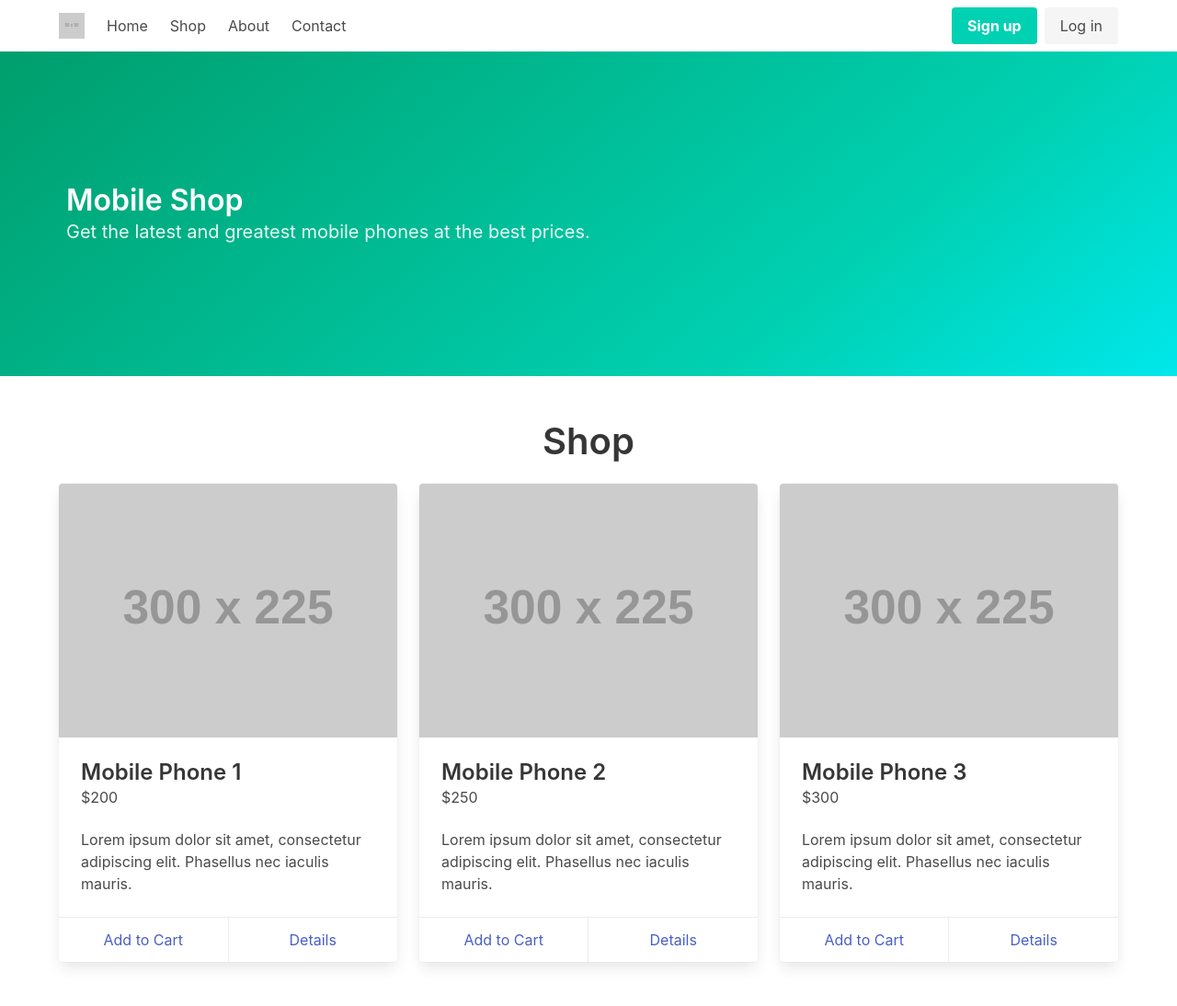
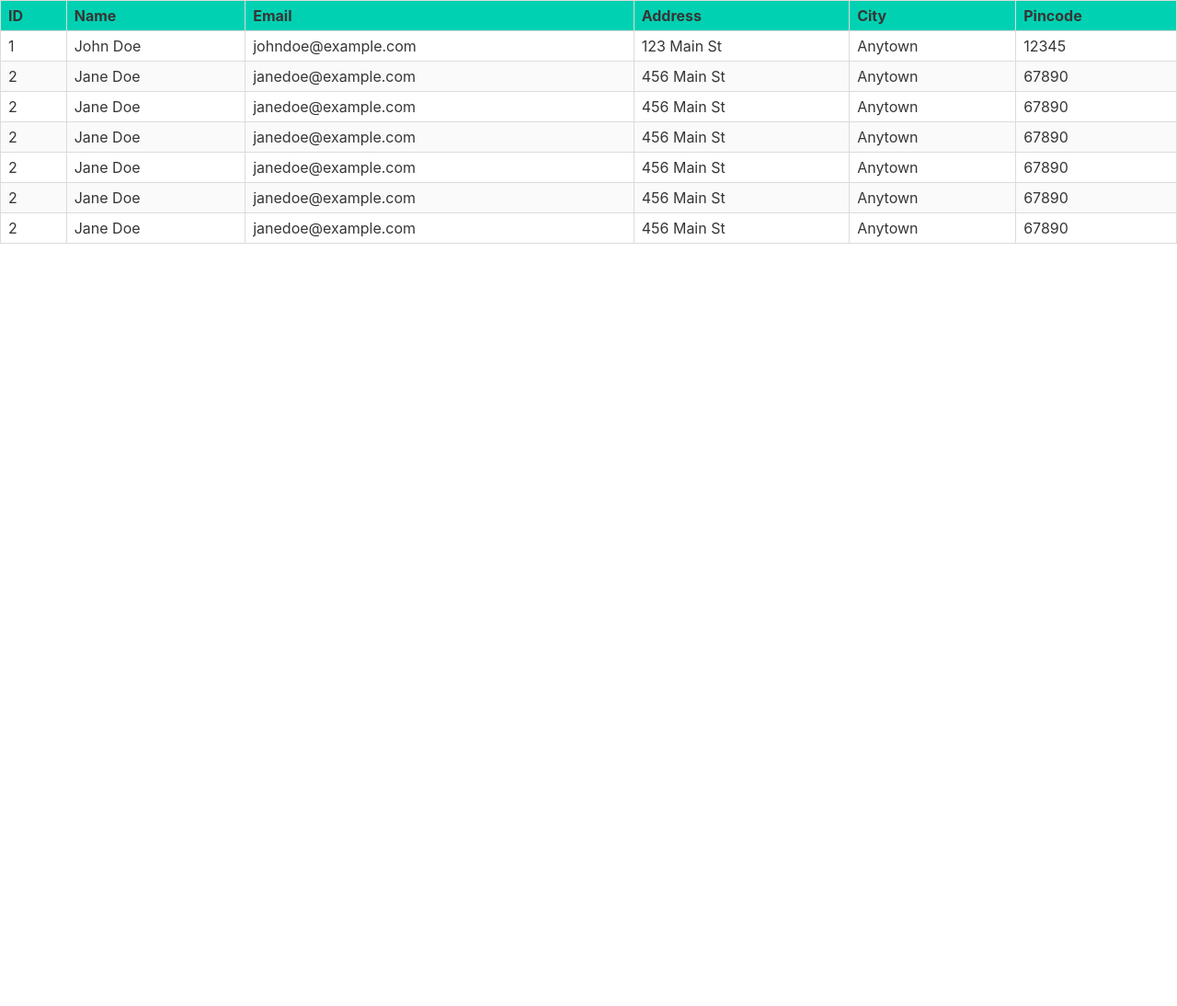
Before and after one commit to lavishjain36/WebsiteLayoutBulma, a plain HTML site: page index.html in a window 1280 px wide. Shown: the whole page at 92% size. After the commit the page ends 800 px from the top, so only its background shows below. Drawn offline with nearby package versions, Linux system fonts and the light colour scheme; placeholder pictures from the web are drawn by us.

Commit message:
table design

```diff
--- a/index.html
+++ b/index.html
@@ -6,143 +6,82 @@
     <title>Mobile Shop</title>
     <link rel="stylesheet" href="https://cdn.jsdelivr.net/npm/bulma@0.9.2/css/bulma.min.css">
   </head>
-  <body>
-    <header class="header">
-      <div class="container">
-        <nav class="navbar" role="navigation" aria-label="main navigation">
-          <div class="navbar-brand">
-            <a class="navbar-item" href="#">
-              <img src="https://via.placeholder.com/50x50" alt="Mobile Shop">
-            </a>
-            <a role="button" class="navbar-burger burger" aria-label="menu" aria-expanded="false" data-target="navbarBasicExample">
-              <span aria-hidden="true"></span>
-              <span aria-hidden="true"></span>
-              <span aria-hidden="true"></span>
-            </a>
-          </div>
-          <div id="navbarBasicExample" class="navbar-menu">
-            <div class="navbar-start">
-              <a class="navbar-item" href="#">
-                Home
-              </a>
-              <a class="navbar-item" href="#">
-                Shop
-              </a>
-              <a class="navbar-item" href="#">
-                About
-              </a>
-              <a class="navbar-item" href="#">
-                Contact
-              </a>
-            </div>
-            <div class="navbar-end">
-              <div class="navbar-item">
-                <div class="buttons">
-                  <a class="button is-primary">
-                    <strong>Sign up</strong>
-                  </a>
-                  <a class="button is-light">
-                    Log in
-                  </a>
-                </div>
-              </div>
-            </div>
-          </div>
-        </nav>
-      </div>
-    </header>
-    <section class="hero is-medium is-primary is-bold">
-      <div class="hero-body">
-        <div class="container">
-          <h1 class="title">
-            Mobile Shop
-          </h1>
-          <h2 class="subtitle">
-            Get the latest and greatest mobile phones at the best prices.
-          </h2>
-        </div>
-      </div>
-    </section>
-    <section class="section">
-      <div class="container">
-        <h2 class="title is-2 has-text-centered">Shop</h2>
-        <div class="columns is-multiline">
-          <div class="column is-one-third">
-            <div class="card">
-              <div class="card-image">
-                <figure class="image is-4by3">
-                  <img src="https://via.placeholder.com/300x225" alt="">
-                </img>
-            </figure>
-          </div>
-          <div class="card-content">
-            <div class="media">
-              <div class="media-content">
-                <p class="title is-4">Mobile Phone 1</p>
-                <p class="subtitle is-6">$200</p>
-              </div>
-            </div>
-            <div class="content">
-              Lorem ipsum dolor sit amet, consectetur adipiscing elit. Phasellus nec iaculis mauris.
-            </div>
-          </div>
-          <footer class="card-footer">
-            <a href="#" class="card-footer-item">Add to Cart</a>
-            <a href="#" class="card-footer-item">Details</a>
-          </footer>
-        </div>
-      </div>
-      <div class="column is-one-third">
-        <div class="card">
-          <div class="card-image">
-            <figure class="image is-4by3">
-              <img src="https://via.placeholder.com/300x225" alt="Mobile Phone 2">
-            </figure>
-          </div>
-          <div class="card-content">
-            <div class="media">
-              <div class="media-content">
-                <p class="title is-4">Mobile Phone 2</p>
-                <p class="subtitle is-6">$250</p>
-              </div>
-            </div>
-            <div class="content">
-              Lorem ipsum dolor sit amet, consectetur adipiscing elit. Phasellus nec iaculis mauris.
-            </div>
-          </div>
-          <footer class="card-footer">
-            <a href="#" class="card-footer-item">Add to Cart</a>
-            <a href="#" class="card-footer-item">Details</a>
-          </footer>
-        </div>
-      </div>
-      <div class="column is-one-third">
-        <div class="card">
-          <div class="card-image">
-            <figure class="image is-4by3">
-              <img src="https://via.placeholder.com/300x225" alt="Mobile Phone 3">
-            </figure>
-          </div>
-          <div class="card-content">
-            <div class="media">
-              <div class="media-content">
-                <p class="title is-4">Mobile Phone 3</p>
-                <p class="subtitle is-6">$300</p>
-              </div>
-            </div>
-            <div class="content">
-              Lorem ipsum dolor sit amet, consectetur adipiscing elit. Phasellus nec iaculis mauris.
-            </div>
-          </div>
-          <footer class="card-footer">
-            <a href="#" class="card-footer-item">Add to Cart</a>
-            <a href="#" class="card-footer-item">Details</a>
-          </footer>
-        </div>
-      </div>
-    </div>
+<body>
+    <table class="table is-bordered is-striped is-narrow is-hoverable is-fullwidth">
+        <thead>
+          <tr class="has-background-primary">
+            <th>ID</th>
+            <th>Name</th>
+            <th>Email</th>
+            <th>Address</th>
+            <th>City</th>
+            <th>Pincode</th>
+          </tr>
+        </thead>
+        <tbody>
+          <tr>
+            <td>1</td>
+            <td>John Doe</td>
+            <td>johndoe@example.com</td>
+            <td>123 Main St</td>
+            <td>Anytown</td>
+            <td>12345</td>
+          </tr>
+          <tr>
+            <td>2</td>
+            <td>Jane Doe</td>
+            <td>janedoe@example.com</td>
+            <td>456 Main St</td>
+            <td>Anytown</td>
+            <td>67890</td>
+          </tr>
+          <tr>
+            <td>2</td>
+            <td>Jane Doe</td>
+            <td>janedoe@example.com</td>
+            <td>456 Main St</td>
+            <td>Anytown</td>
+            <td>67890</td>
+          </tr>
 
-</div>
-</section>
+          <tr>
+            <td>2</td>
+            <td>Jane Doe</td>
+            <td>janedoe@example.com</td>
+            <td>456 Main St</td>
+            <td>Anytown</td>
+            <td>67890</td>
+          </tr>
+
+          <tr>
+            <td>2</td>
+            <td>Jane Doe</td>
+            <td>janedoe@example.com</td>
+            <td>456 Main St</td>
+            <td>Anytown</td>
+            <td>67890</td>
+          </tr>
+
+          <tr>
+            <td>2</td>
+            <td>Jane Doe</td>
+            <td>janedoe@example.com</td>
+            <td>456 Main St</td>
+            <td>Anytown</td>
+            <td>67890</td>
+          </tr>
+
+          <tr>
+            <td>2</td>
+            <td>Jane Doe</td>
+            <td>janedoe@example.com</td>
+            <td>456 Main St</td>
+            <td>Anytown</td>
+            <td>67890</td>
+          </tr>
+          <!-- Add additional rows here -->
+        </tbody>
+      </table>
+
 </body>
 </html>
```
